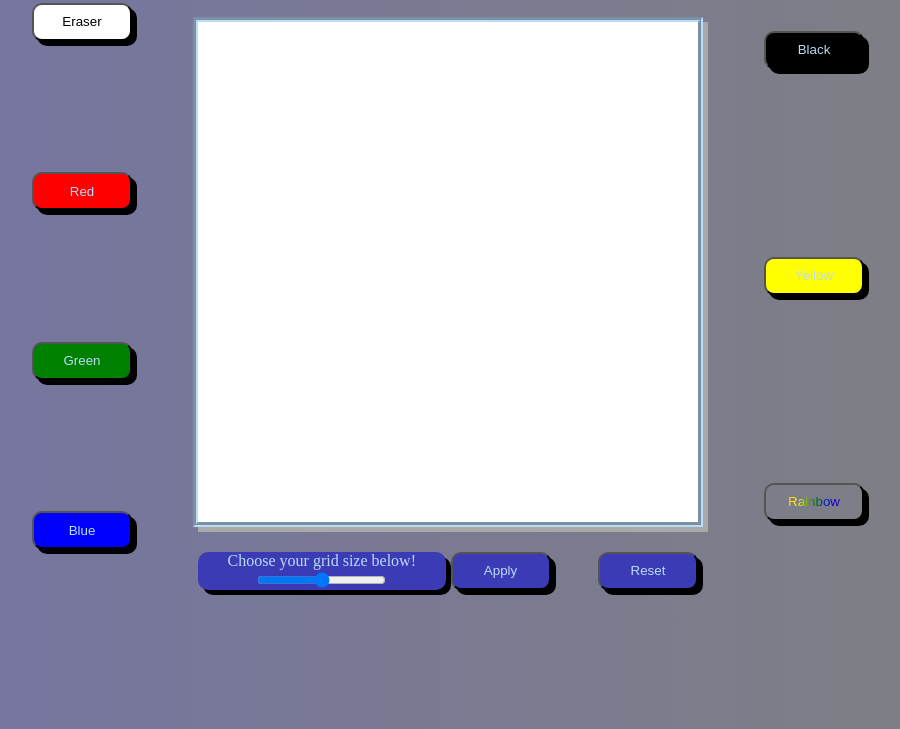
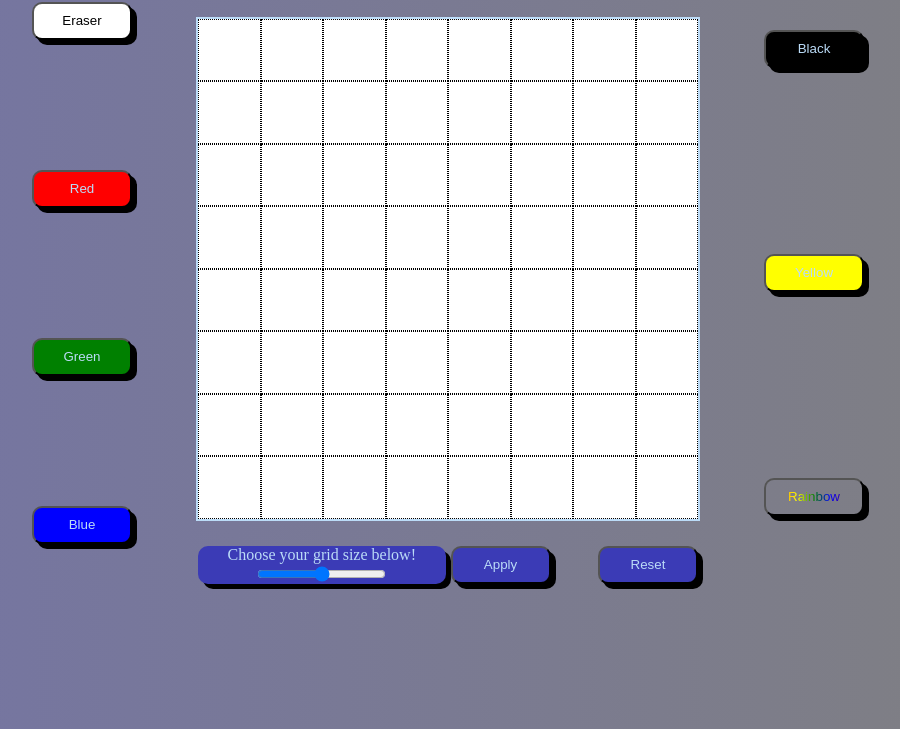
Before and after one commit to MakersMarked/etch-a-sketch, a plain HTML site: page index.html in a window 1280 px wide. Shown: the part 71-800 px from the top of the page, without its empty margins (192-1092 px from the left). Drawn offline with Linux system fonts and the light colour scheme.

Commit message:
Figured out border-box

```diff
--- a/styles.css
+++ b/styles.css
@@ -61,13 +61,13 @@ h1 {text-align: center;
 }
 
 #container {
-   border: #bbdbf7 groove 5px;
+   border: #bbdbf7 solid 2px;
   display: flex;
   justify-content: center;
   height: 500px;
   width: 500px;
 
-  box-shadow: 5px 5px darkgray;
+
 
 }
 
@@ -76,10 +76,14 @@ h1 {text-align: center;
     display: flex;
     flex-flow: row wrap;
     justify-content:center;
+    box-sizing: border-box;
+
 }
 
 .squareDivs {
     background-color: white;
+    box-sizing: border-box;
+    border: black .025px dotted;
 
 }
 .menu {
```
